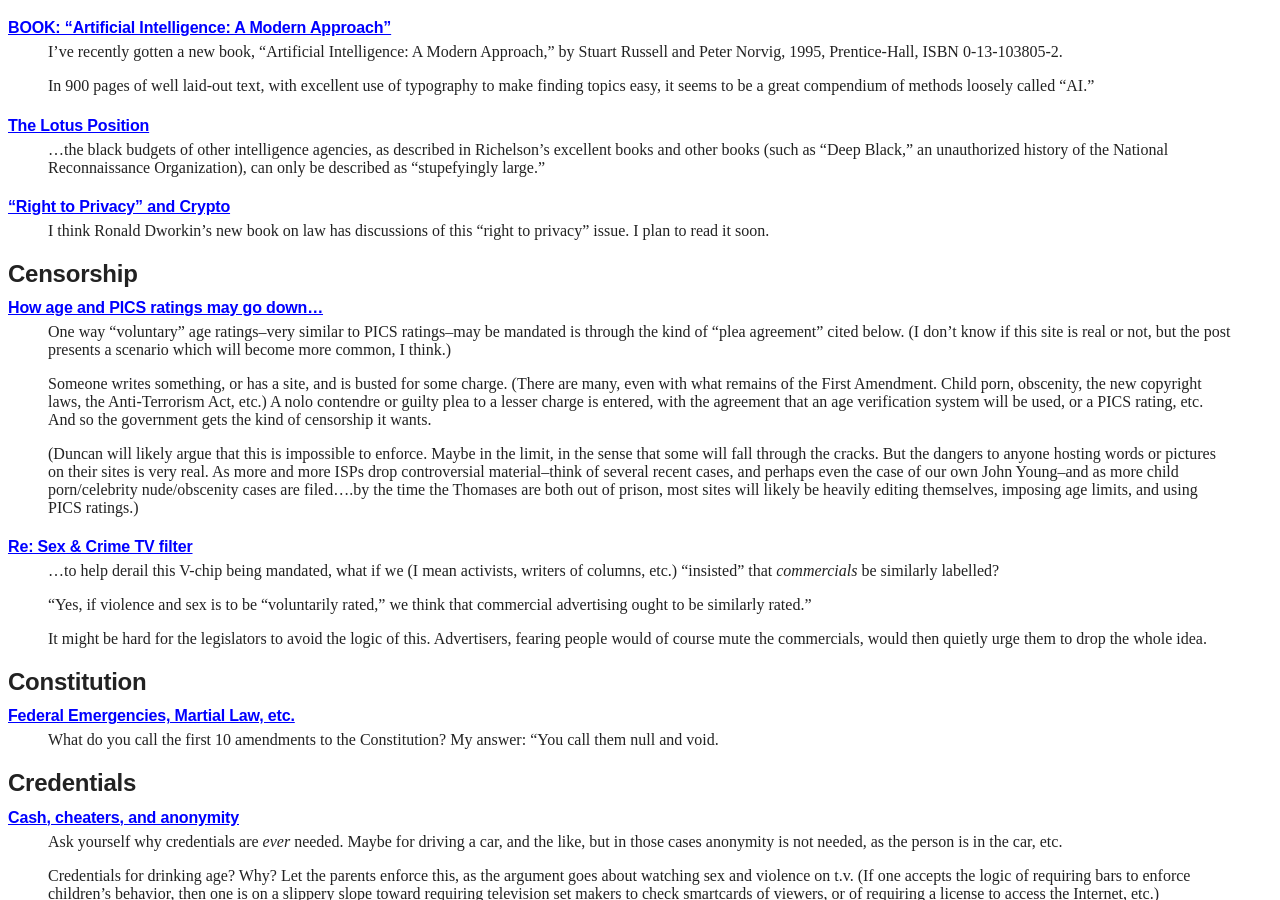
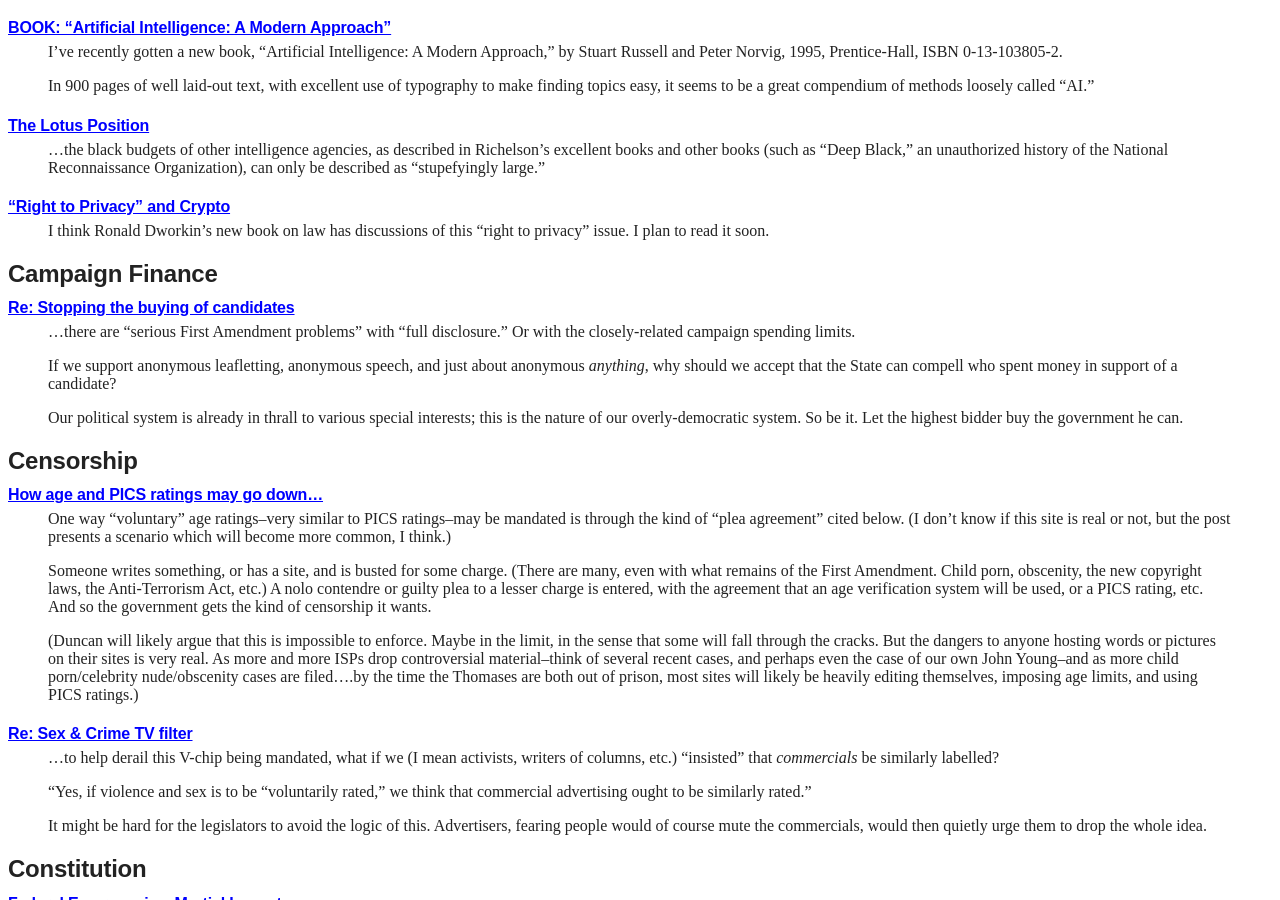
Before and after one commit to wakgill/deryk, a Jekyll site: the page built from tcm.md, in a window 1280 px wide and 900 px high, scrolled down 4702 px. Built offline with Jekyll 4.4.1, drawn with Linux system fonts in a browser that asks for light colours.

Commit message:
Update tcm.md

```diff
--- a/tcm.md
+++ b/tcm.md
@@ -347,6 +347,23 @@
 
 >I think Ronald Dworkin's new book on law has discussions of this "right to
 privacy" issue. I plan to read it soon.
+
+## Campaign Finance
+
+#### [Re: Stopping the buying of candidates](http://mailing-list-archive.cryptoanarchy.wiki/archive/1996/10/2d200db99b60636f10bbaef7fd19c8913d62874654d2e01f957051e3e6f86058/)
+
+>...there are "serious First Amendment problems" with "full
+disclosure." Or with the closely-related campaign spending limits.
+>
+>If we support anonymous leafletting, anonymous speech, and just about
+anonymous _anything_, why should we accept that the State can compell who
+spent money in support of a candidate?
+>
+>Our political system is already in thrall to various special interests;
+this is the nature of our overly-democratic system. So be it. Let the
+highest bidder buy the government he can.
+
+
 
 ## Censorship
 
```
